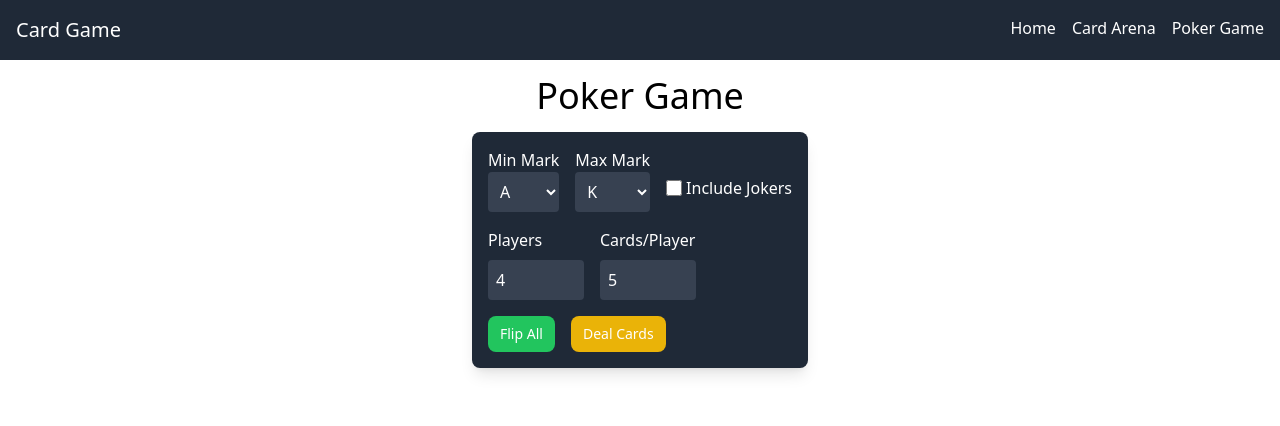
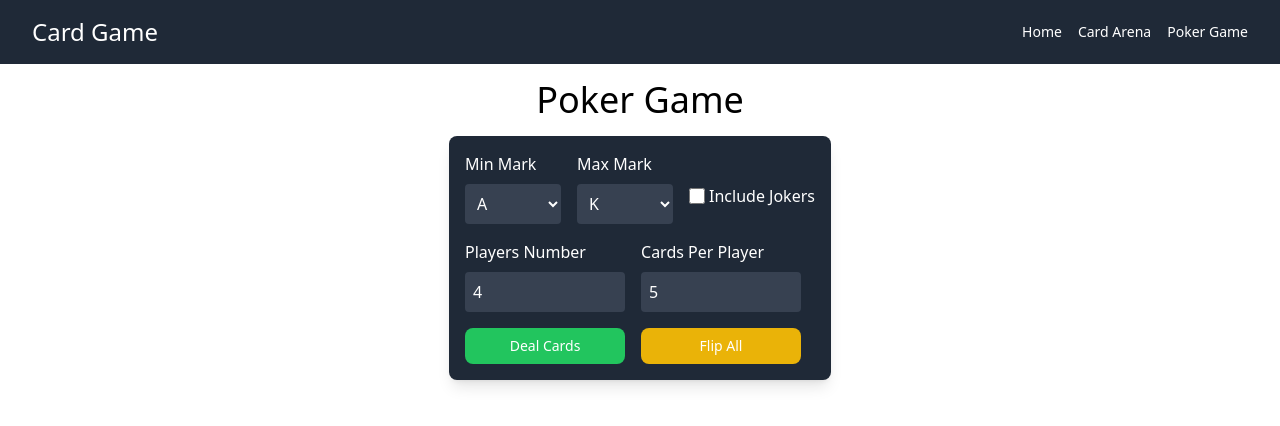
Before and after one commit to liuyuelintop/card-game-react-ts, a React (Vite) app: page /poker-game in a window 1280 px wide. Shown: the top 426 px of the page. Built offline with nearby package versions, Linux system fonts and the light colour scheme.

Commit message:
Update Navbar

```diff
--- a/src/App.tsx
+++ b/src/App.tsx
@@ -4,8 +4,9 @@ import { BrowserRouter as Router, Route, Routes } from "react-router-dom";
 import Home from "./pages/Home";
 // import CardArena from './pages/CardArena';
 import PokerGame from "./pages/PokerGame";
-import NavBar from "./components/Navbar";
+import NavBar from "./components/Navbar/Navbar";
 import NotFound from "./pages/NotFound";
+import "./components/Navbar/Navbar.css";
 
 const App: React.FC = () => {
   return (
--- a/src/components/Controls/DeckControls.tsx
+++ b/src/components/Controls/DeckControls.tsx
@@ -35,7 +35,7 @@ const DeckControls: React.FC<DeckControlsProps> = ({
 }) => {
   return (
     <div className="max-w-screen-md mx-auto p-4 bg-gray-800 text-white rounded-lg shadow-lg flex flex-col space-y-4">
-      <div className="flex flex-wrap space-x-4 items-center">
+      <div className="flex flex-wrap justify-between gap-4 items-center">
         <SelectControl
           label="Min Mark"
           value={minMark}
@@ -57,34 +57,34 @@ const DeckControls: React.FC<DeckControlsProps> = ({
           onChange={setIncludeJokers}
         />
       </div>
-      <div className="flex flex-wrap space-x-4">
+      <div className="flex justify-between sm:justify-normal flex-wrap gap-4">
         <NumberInputControl
-          label="Players"
+          label="Players Number"
           value={playerCount}
           min={1}
           onChange={setPlayerCount}
-          className="w-24"
+          className="w-40"
         />
         <NumberInputControl
-          label="Cards/Player"
+          label="Cards Per Player"
           value={cardsPerPlayer}
           min={1}
           onChange={setCardsPerPlayer}
-          className="w-24"
+          className="w-40"
         />
       </div>
-      <div className="flex space-x-4">
+      <div className="flex justify-center sm:justify-normal space-x-4">
+        <button
+          onClick={handleDealCards}
+          className="w-40 px-3 py-2 bg-green-500 text-white rounded-lg hover:bg-green-700 transition text-sm"
+        >
+          Deal Cards
+        </button>
         <button
           onClick={handleFlipAll}
-          className="px-3 py-2 bg-green-500 text-white rounded-lg hover:bg-green-700 transition text-sm"
+          className="w-40 px-3 py-2 bg-yellow-500 text-white rounded-lg hover:bg-yellow-700 transition text-sm"
         >
           Flip All
-        </button>
-        <button
-          onClick={handleDealCards}
-          className="px-3 py-2 bg-yellow-500 text-white rounded-lg hover:bg-yellow-700 transition text-sm"
-        >
-          Deal Cards
         </button>
       </div>
     </div>
--- a/src/components/Controls/SelectControl.tsx
+++ b/src/components/Controls/SelectControl.tsx
@@ -16,7 +16,7 @@ const SelectControl: React.FC<SelectControlProps> = ({
   onChange,
 }) => {
   return (
-    <div className={`flex flex-col space-y-2${className}`}>
+    <div className={`flex flex-col space-y-2 ${className}`}>
       <label className="text-white">{label}</label>
       <select
         className="p-2 rounded bg-gray-700 text-white"
--- a/src/components/Navbar.tsx
+++ /dev/null
@@ -1,25 +0,0 @@
-import React from "react";
-import { Link } from "react-router-dom";
-
-const NavBar: React.FC = () => {
-  return (
-    <nav className="bg-gray-800 p-4">
-      <div className="container mx-auto flex justify-between">
-        <div className="text-white text-xl">Card Game</div>
-        <div className="space-x-4">
-          <Link to="/" className="text-white hover:text-gray-400">
-            Home
-          </Link>
-          <Link to="/card-arena" className="text-white hover:text-gray-400">
-            Card Arena
-          </Link>
-          <Link to="/poker-game" className="text-white hover:text-gray-400">
-            Poker Game
-          </Link>
-        </div>
-      </div>
-    </nav>
-  );
-};
-
-export default NavBar;
--- /dev/null
+++ b/src/components/Navbar/Navbar.css
@@ -0,0 +1,33 @@
+/* src/components/Navbar/Navbar.css */
+
+.container {
+  max-width: 100%;
+  margin-left: auto;
+  margin-right: auto;
+  padding-left: 1rem;
+  padding-right: 1rem;
+}
+
+@media (min-width: 1024px) {
+  .container {
+    max-width: 1024px;
+  }
+}
+
+nav {
+  position: sticky;
+  top: 0;
+  z-index: 10;
+}
+
+button:focus {
+  outline: none;
+}
+
+button svg {
+  transition: transform 0.3s ease;
+}
+
+button svg.rotate-180 {
+  transform: rotate(180deg);
+}
--- /dev/null
+++ b/src/components/Navbar/Navbar.tsx
@@ -0,0 +1,81 @@
+import React, { useState, useEffect } from "react";
+import { Link } from "react-router-dom";
+import "./Navbar.css";
+
+const Navbar: React.FC = () => {
+  const [isOpen, setIsOpen] = useState(false);
+
+  const toggleMenu = () => {
+    setIsOpen(!isOpen);
+  };
+
+  const handleResize = () => {
+    if (window.innerWidth >= 1024 && isOpen) {
+      setIsOpen(false);
+    }
+  };
+
+  useEffect(() => {
+    window.addEventListener("resize", handleResize);
+    return () => {
+      window.removeEventListener("resize", handleResize);
+    };
+  }, [isOpen]);
+
+  return (
+    <nav className="bg-gray-800 p-4">
+      <div className="container mx-auto flex justify-between items-center">
+        <div className="text-white text-2xl">Card Game</div>
+        <div className="lg:hidden">
+          <button
+            onClick={toggleMenu}
+            className="text-white focus:outline-none absolute right-4 top-4"
+          >
+            <svg
+              className="w-6 h-6"
+              fill="none"
+              stroke="currentColor"
+              viewBox="0 0 24 24"
+              xmlns="http://www.w3.org/2000/svg"
+            >
+              <path
+                strokeLinecap="round"
+                strokeLinejoin="round"
+                strokeWidth="2"
+                d={isOpen ? "M6 18L18 6M6 6l12 12" : "M4 6h16M4 12h16M4 18h16"}
+              ></path>
+            </svg>
+          </button>
+        </div>
+        <div
+          className={`w-full lg:flex lg:items-center lg:w-auto ${
+            isOpen ? "block" : "hidden"
+          }`}
+        >
+          <div className="text-sm lg:flex-grow flex flex-col lg:flex-row lg:items-center lg:space-x-4">
+            <Link
+              to="/"
+              className="block mt-4 lg:mt-0 text-white lg:inline-block"
+            >
+              Home
+            </Link>
+            <Link
+              to="/card-arena"
+              className="block mt-4 lg:mt-0 text-white lg:inline-block"
+            >
+              Card Arena
+            </Link>
+            <Link
+              to="/poker-game"
+              className="block mt-4 lg:mt-0 text-white lg:inline-block"
+            >
+              Poker Game
+            </Link>
+          </div>
+        </div>
+      </div>
+    </nav>
+  );
+};
+
+export default Navbar;
```
